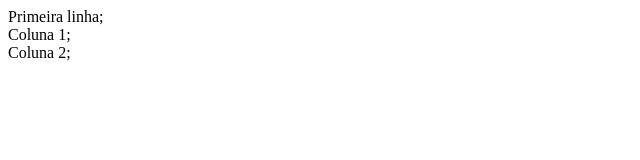
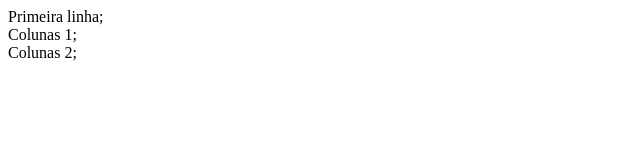
Before and after one commit to LauraMarDev/bootcamp-dev-jr-m1c2, a plain HTML site: page index.html in a window 1280 px wide. Shown: the full height of the page, 0-640 px from the left. Drawn offline with Linux system fonts and the light colour scheme.

Commit message:
closes #1 - Esqueleto da pagina index.html

```diff
--- a/index.html
+++ b/index.html
@@ -12,10 +12,10 @@
         </div>
         <div>
             <div>
-                Coluna 1;
+                Colunas 1;
             </div>
             <div>
-                Coluna 2;
+                Colunas 2;
             </div>
         </div>
     </div>
```
